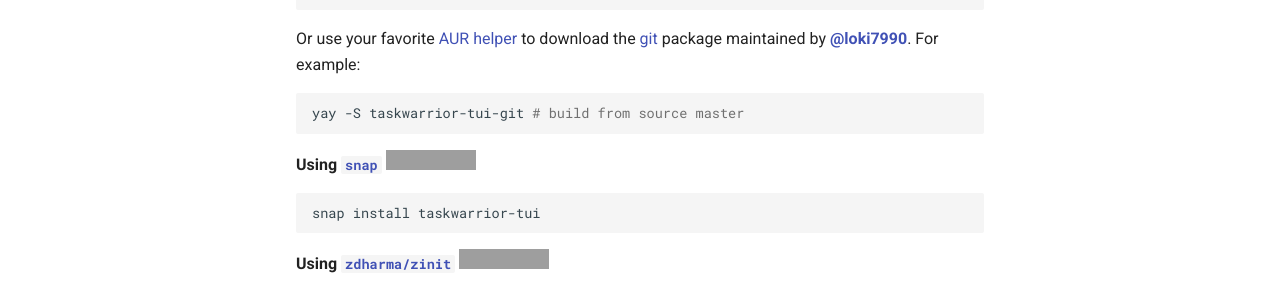
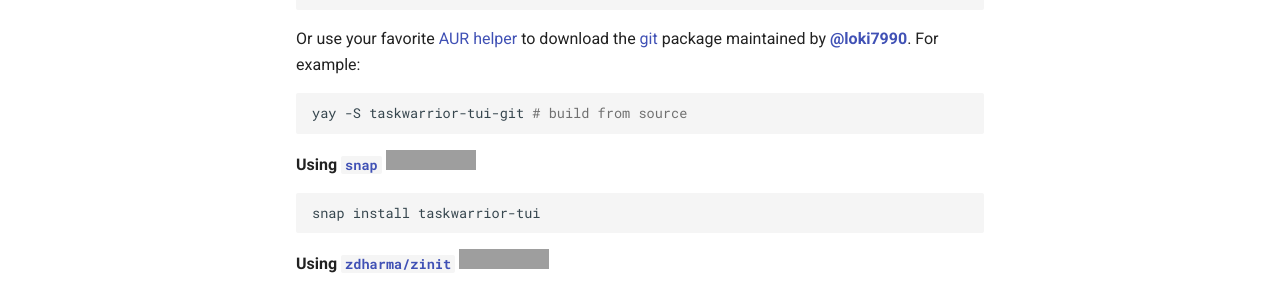
Before and after one commit to kdheepak/taskwarrior-tui, an MkDocs documentation site: the page built from docs/installation.md, in a window 1280 px wide and 1323 px high. Shown: the part 841-1137 px from the top of the window. Built offline with MkDocs 1.6.1 and Material for MkDocs 9.7.7, drawn with Linux system fonts in a browser that asks for light colours; comment, search, counter and statistics services are not loaded; grey boxes are pictures that could not be loaded.

Commit message:
Rename master to main

````diff
--- a/docs/installation.md
+++ b/docs/installation.md
@@ -9,7 +9,7 @@
 2. Unzip the tar.gz file
 3. Run with `./taskwarrior-tui`.
 
-**Install from source** [![](https://img.shields.io/badge/branch-master-red)](https://github.com/kdheepak/taskwarrior-tui)
+**Install from source** [![](https://img.shields.io/badge/branch-main-red)](https://github.com/kdheepak/taskwarrior-tui)
 
 ```bash
 git clone https://github.com/kdheepak/taskwarrior-tui.git
@@ -37,7 +37,7 @@
 Or use your favorite [AUR helper](https://wiki.archlinux.org/index.php/AUR_helpers) to download the [git](https://aur.archlinux.org/packages/taskwarrior-tui-git/) package maintained by [**@loki7990**](https://github.com/loki7990). For example:
 
 ```bash
-yay -S taskwarrior-tui-git # build from source master
+yay -S taskwarrior-tui-git # build from source
 ```
 
 **Using [`snap`](https://snapcraft.io/)** [![](https://snapcraft.io/taskwarrior-tui/badge.svg)](https://snapcraft.io/taskwarrior-tui)
````
Also changed, not shown: 3 other files.
